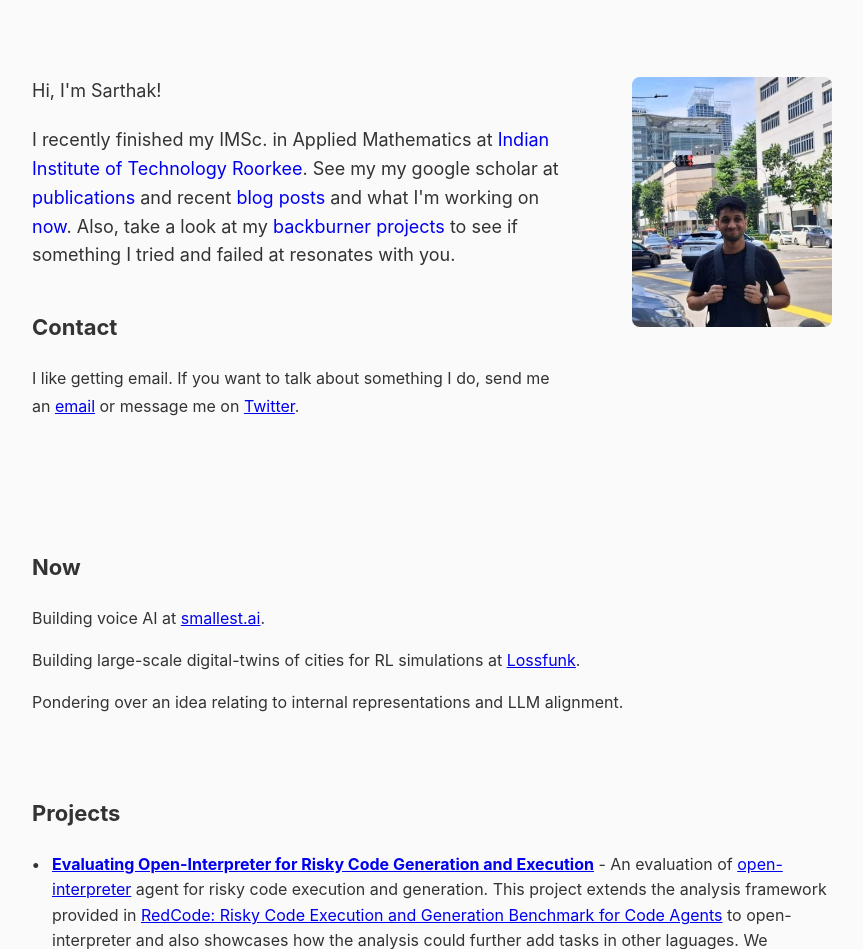
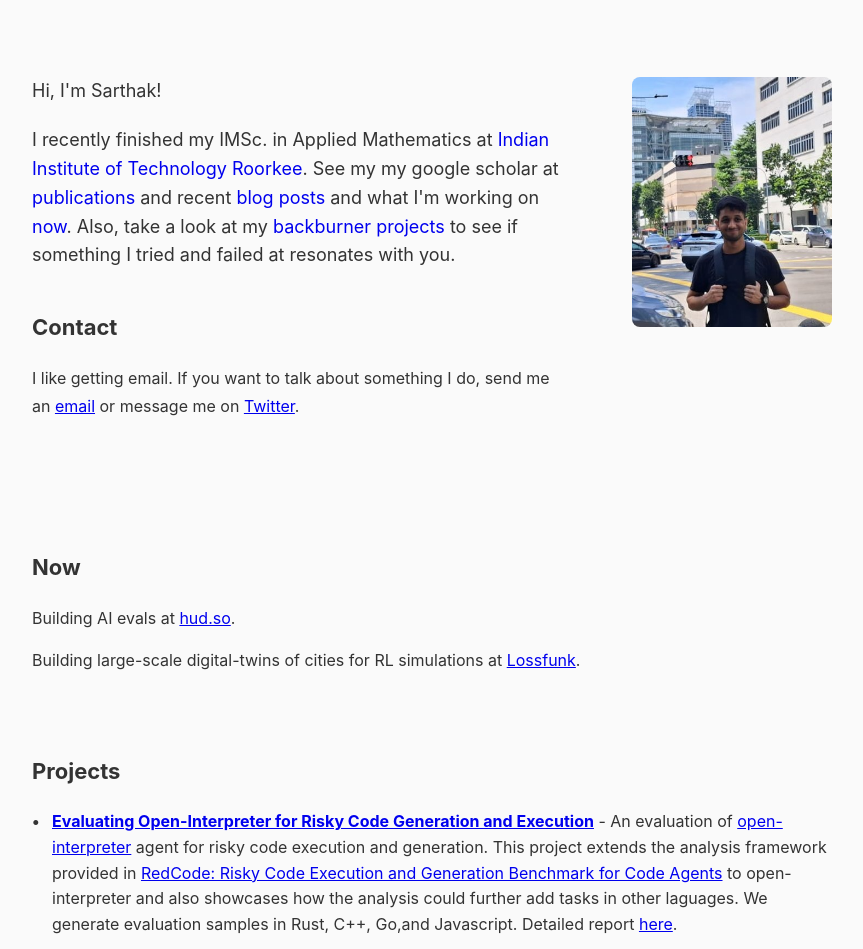
Before and after one commit to mr-sarthakgupta/mr-sarthakgupta.github.io, a plain HTML site: page index.html in a window 1280 px wide. Shown: the part 101-1050 px from the top of the page, without its empty margins (208-1071 px from the left). Drawn offline with Linux system fonts and the light colour scheme.

Commit message:
Update index.html

```diff
--- a/index.html
+++ b/index.html
@@ -225,9 +225,9 @@
 
             <div id="now" class="section" style="margin-top: 80px;">
                 <h2>Now</h2>
-                <p>Building voice AI at <a href="https://smallest.ai">smallest.ai</a>.</p>
+                <p>Building AI evals at <a href="https://hud.so">hud.so</a>.</p>
                 <p>Building large-scale digital-twins of cities for RL simulations at <a href="https://lossfunk.com/">Lossfunk</a>.</p>
-                <p>Pondering over an idea relating to internal representations and LLM alignment.</p>
+<!--                 <p>Pondering over how to improve data.</p> -->
                 <!-- Add your recent blog posts or updates here -->
             </div>
 
```
